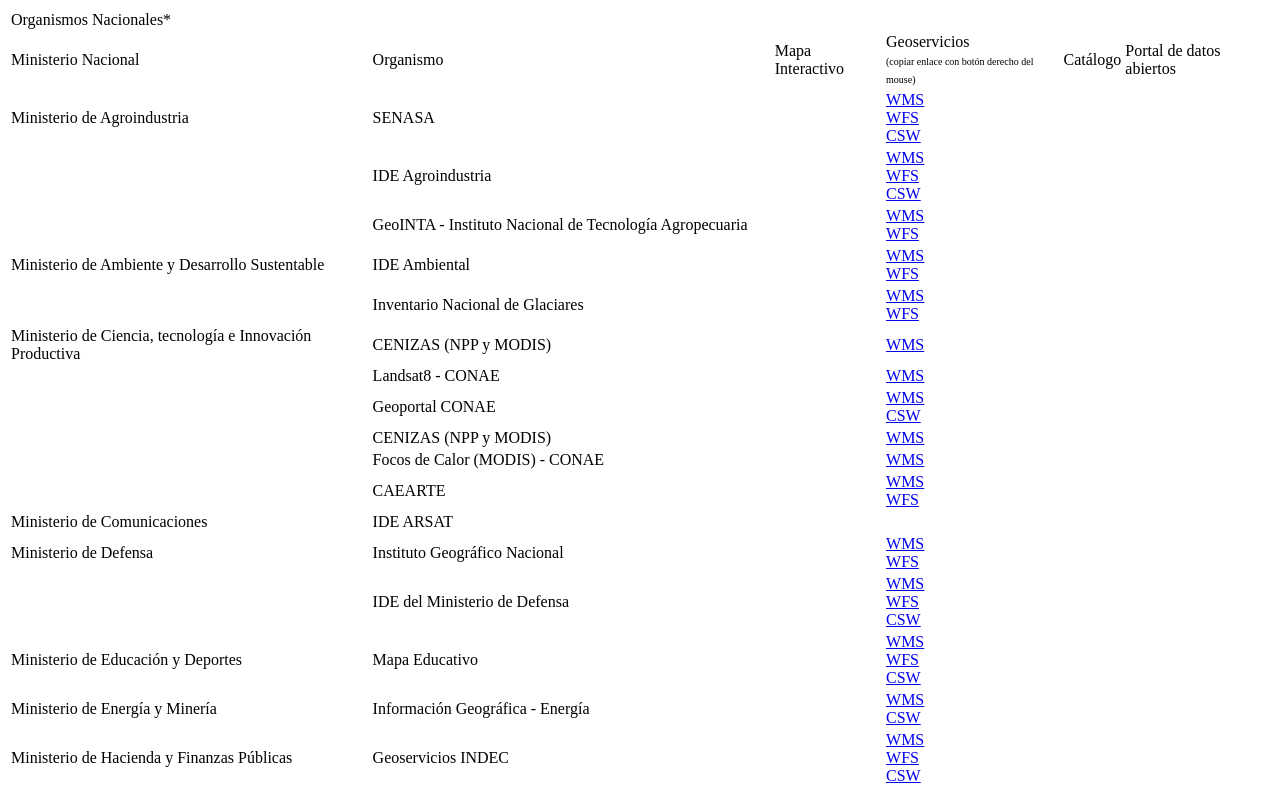
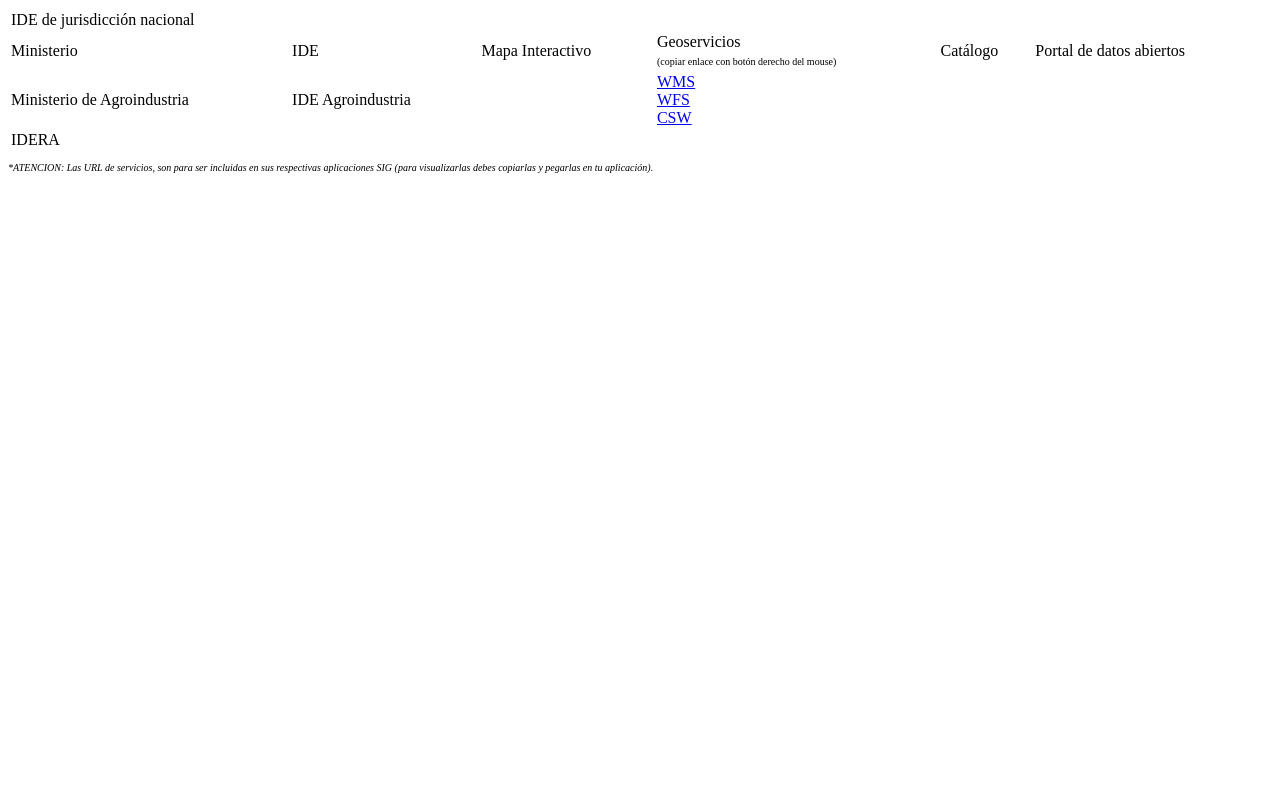
Before and after one commit to cristianzamar/geoservicios-idera, a Next.js app: page / in a window 1280 px wide. Shown: the top 790 px of the page. Built offline with nearby package versions, Linux system fonts and the light colour scheme.

Commit message:
agrego ides nacionales

```diff
--- /dev/null
+++ b/data/ide-nacional.json
@@ -0,0 +1,14 @@
+{
+  "Ministerio de Agroindustria": [
+    {
+      "id": "agroindustria",
+      "title": "IDE Agroindustria",
+      "wms": "http://ide.agroindustria.gob.ar/geoserver/agroindustria/ows?service=wms&version=1.1.1",
+      "wfs": "http://ide.agroindustria.gob.ar/geoserver/agroindustria/ows?service=wfs&version=1.1.0",
+      "csw": "http://ide.agroindustria.gob.ar/geonetwork/srv/spa/catalogue/csw?",
+      "catalog":"http://ide.agroindustria.gob.ar/geonetwork/",
+      "viewer":"http://ide.agroindustria.gob.ar/visor/",
+      "portal" : "https://datos.magyp.gob.ar/"
+    }
+  ]
+}
--- a/pages/index.js
+++ b/pages/index.js
@@ -1,13 +1,13 @@
 import Table from '../components/Table';
-import json from '../sources.json'
+import idenacional from '../data/ide-nacional.json'
 
 export default () => (
   <div>
     <Table
-      titulo='Organismos Nacionales*'
-      columna1='Ministerio Nacional'
-      columna2='Organismo'
-      datos={ json }
+      titulo='IDE de jurisdicción nacional'
+      columna1='Ministerio'
+      columna2='IDE'
+      datos={ idenacional }
     >
     </Table>
   </div>
```
